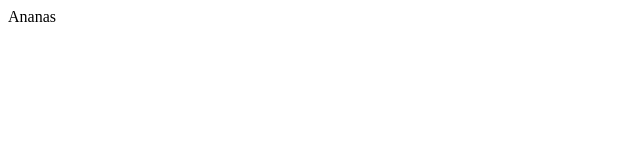
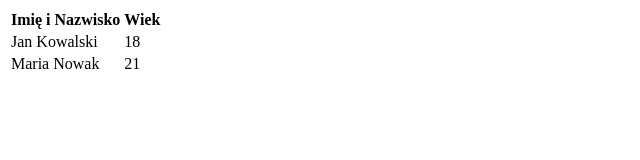
Before and after one commit to magkuna/struktury-danych, a plain HTML site: page index.html in a window 1280 px wide. Shown: the whole page, without its empty margins (0-640 px from the left). Drawn offline with Linux system fonts and the light colour scheme.

Commit message:
exercise 7 without rendering

```diff
--- a/script.js
+++ b/script.js
@@ -1,16 +1,26 @@
+const osoby = [
+    {
+        imie: 'Jan',
+        nazwisko: 'Kowalski',
+        wiek: 18,
+        imieNazwisko: function() { return this.imie + ' ' + this.nazwisko; }
+    },
+    {
+        imie: 'Maria',
+        nazwisko: 'Nowak',
+        wiek: 21,
+        imieNazwisko: function() { return this.imie + ' ' + this.nazwisko; }
+    }
+];
 
-const letter = ['Kiwi', 'Mango', 'Ananas', 'Grapefruit'];
+let table = '';
 
-const Fruit = ' '
-
-const body = document.body
-
-const render = (what,where) => {
-    what = letter.find ( ( element,index,array) =>
- element.indexOf('A') ===0  )
-
-
-where.innerHTML= what
+table += '<table>';
+table += '<tr><th>Imię i Nazwisko</th><th>Wiek</th></tr>'
+for (property in osoby ){
+    table +='<tr><td>' + osoby[property].imieNazwisko()  + '</td><td>' + osoby[property].wiek  + '</td></tr>'
 
 }
-render (Fruit, body)
+table += '</table>';
+
+document.body.innerHTML = table;
```
Also changed, not shown: index.html (+1 -0 lines).
